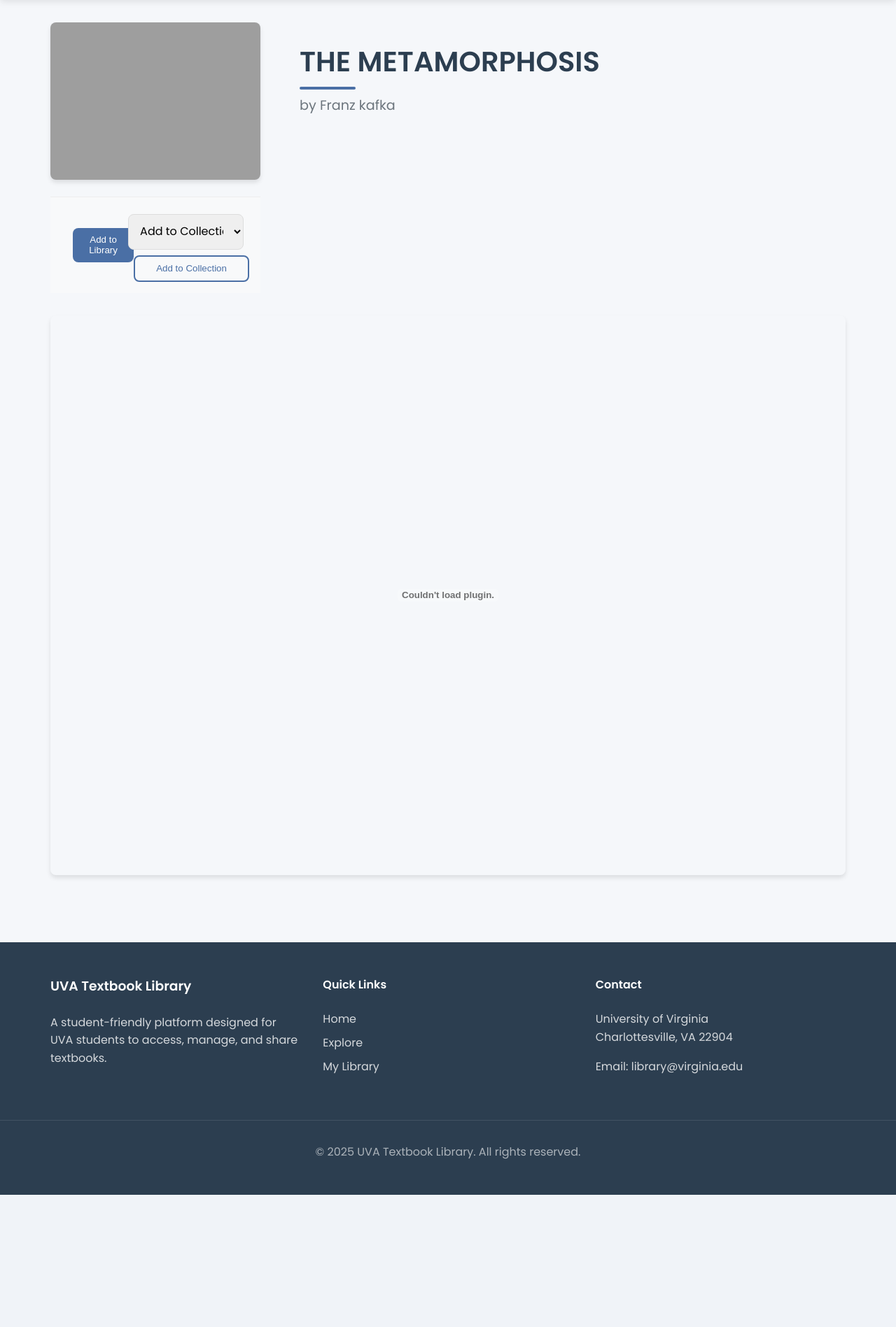
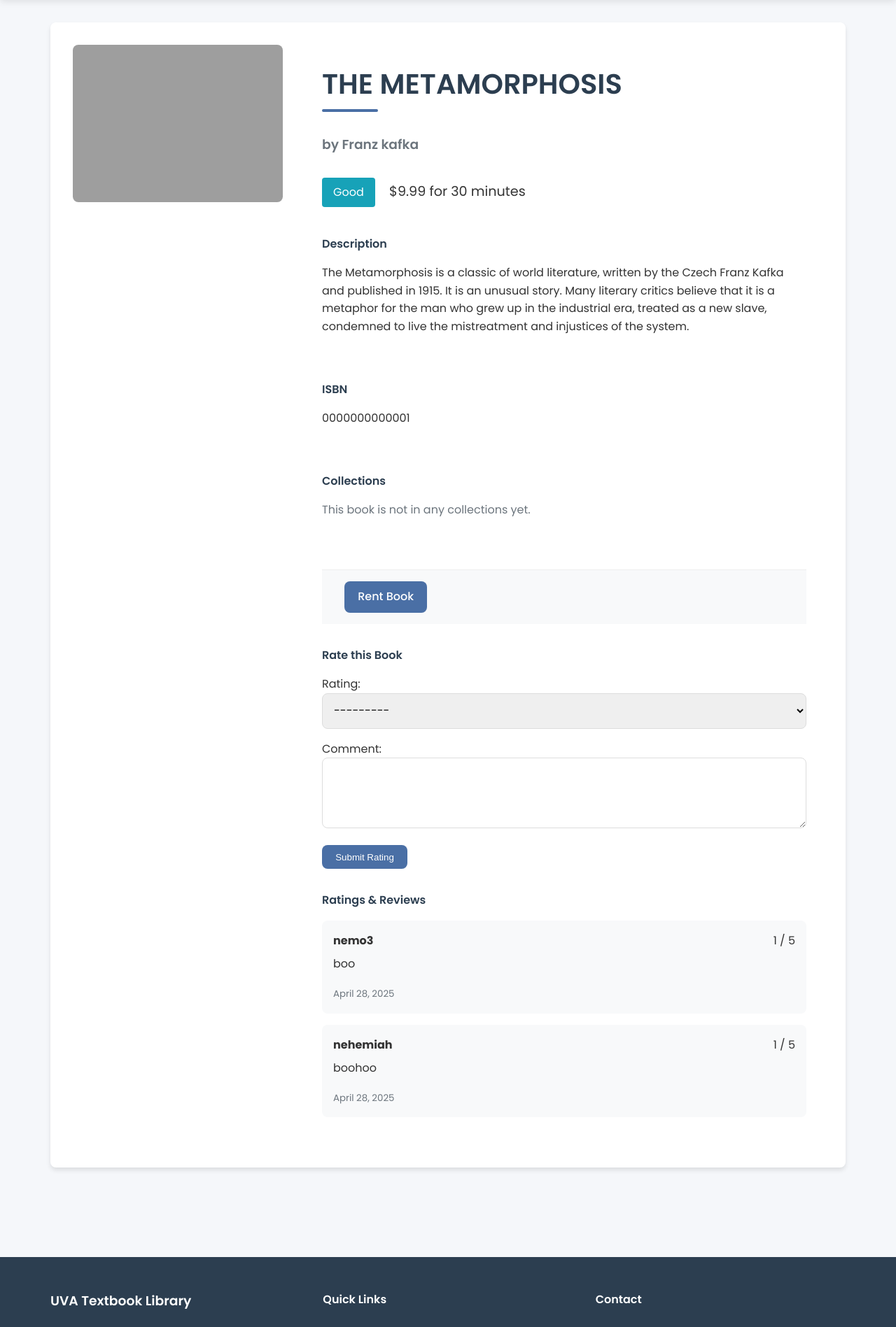
Before and after one commit to notjup1ter/textbook-rental-app, a Django app: page /library/book/1/ in a window 1280 px wide. Shown: the part 70-1967 px from the top of the page at 70% size. Before the commit the page ends 1778 px from the top, so only its background shows below. Run offline with Django 3.2, Linux system fonts and the light colour scheme; a user stored in the database is signed in; data comes from the database, SQL or seed files in the repository; both versions use the stored data as it was after the commit; data that the repository does not hold is empty; grey boxes are pictures that could not be loaded.

Commit message:
added more book details and ratings

```diff
--- a/library/forms.py
+++ b/library/forms.py
@@ -1,7 +1,7 @@
 from django import forms
 from django.contrib.auth.forms import UserCreationForm
 from django.contrib.auth.models import User
-from .models import Profile, Collection, Book
+from .models import Profile, Collection, Book, BookRating
 
 class CustomUserCreationForm(UserCreationForm):
     email = forms.EmailField(required=True)
@@ -26,7 +26,10 @@ class CollectionForm(forms.ModelForm):
 class BookForm(forms.ModelForm):
     class Meta:
         model = Book
-        fields = ['title', 'author', 'cover_image', 'pdf_file', 'rental_price', 'rental_duration_days', 'condition']
+        fields = ['title', 'author', 'isbn', 'description', 'cover_image', 'pdf_file', 'rental_price', 'rental_duration_days', 'condition']
+        widgets = {
+            'description': forms.Textarea(attrs={'rows': 3, 'class': 'form-control'}),
+        }
 
 
 class RentalPaymentForm(forms.Form):
@@ -46,3 +49,12 @@ class RentalPaymentForm(forms.Form):
         if not cvv.isdigit():
             raise forms.ValidationError("CVV must contain only digits")
         return cvv
+
+class BookRatingForm(forms.ModelForm):
+    class Meta:
+        model = BookRating
+        fields = ['rating', 'comment']
+        widgets = {
+            'rating': forms.Select(attrs={'class': 'form-control'}),
+            'comment': forms.Textarea(attrs={'class': 'form-control', 'rows': 3}),
+        }
--- a/library/templates/library/book_detail.html
+++ b/library/templates/library/book_detail.html
@@ -3,59 +3,132 @@
 {% block title %}{{ book.title }}{% endblock %}
 
 {% block content %}
-<div class="book-detail-container" style="max-width: 1200px; margin: 0 auto;">
-    <div class="book-header" style="display: grid; grid-template-columns: 300px 1fr; gap: 2rem; margin-bottom: 2rem;">
-        <div class="book-cover-container">
+<div class="card">
+    <div class="book-detail" style="display: grid; grid-template-columns: 300px 1fr; gap: 2rem;">
+        <div class="book-image">
             {% if book.cover_image %}
-            <img src="{{ book.cover_image.url }}" alt="{{ book.title }} cover" style="width: 100%; border-radius: 8px; box-shadow: var(--box-shadow);">
+            <img src="{{ book.cover_image.url }}" alt="{{ book.title }} cover" style="width: 100%; height: auto; border-radius: 8px;">
             {% else %}
-            <div style="width: 100%; aspect-ratio: 2/3; background-color: #e9ecef; display: flex; align-items: center; justify-content: center; border-radius: 8px;">
+            <div style="width: 100%; height: 400px; background-color: #e9ecef; display: flex; align-items: center; justify-content: center; border-radius: 8px;">
                 <span style="font-size: 4rem; color: #adb5bd;">📖</span>
             </div>
             {% endif %}
+        </div>
 
-            <div class="book-actions" style="margin-top: 1rem;">
-                {% if book in user_library_books %}
-                    <span class="in-library" style="display: block; text-align: center; padding: 0.5rem; background-color: var(--success-color); color: white; border-radius: var(--border-radius);">✓ In Your Library</span>
+        <div class="book-info">
+            <h1>{{ book.title }}</h1>
+            <h3 style="color: var(--text-light);">by {{ book.author }}</h3>
+
+            <div style="margin: 1rem 0;">
+                <span class="condition-badge" style="
+                    display: inline-block;
+                    padding: 0.5rem 1rem;
+                    border-radius: 4px;
+                    background-color: {% if book.condition == 'new' %}#28a745
+                        {% elif book.condition == 'excellent' %}#20c997
+                        {% elif book.condition == 'good' %}#17a2b8
+                        {% elif book.condition == 'fair' %}#ffc107
+                        {% else %}#dc3545{% endif %};
+                    color: {% if book.condition == 'fair' %}#000{% else %}#fff{% endif %};
+                ">
+                    {{ book.get_condition_display }}
+                </span>
+                <span style="margin-left: 1rem; font-size: 1.2rem;">${{ book.rental_price }} for {{ book.rental_duration_days }} minutes</span>
+            </div>
+
+            {% if book.description %}
+            <div style="margin: 1.5rem 0;">
+                <h4>Description</h4>
+                <p>{{ book.description }}</p>
+            </div>
+            {% endif %}
+
+            <div style="margin: 1.5rem 0;">
+                <h4>ISBN</h4>
+                <p>{{ book.isbn }}</p>
+            </div>
+
+            {% with collections=book.collection_set.all %}
+            <div style="margin: 1.5rem 0;">
+                <h4>Collections</h4>
+                {% if collections %}
+                <div style="display: flex; flex-wrap: wrap; gap: 0.5rem; margin-top: 0.5rem;">
+                    {% for collection in collections %}
+                    <a href="{% url 'collection_detail' collection.id %}" style="text-decoration: none;">
+                        <span style="
+                            display: inline-block;
+                            background-color: var(--primary-color);
+                            color: white;
+                            padding: 0.5rem 1rem;
+                            border-radius: 20px;
+                            font-size: 0.9rem;
+                        ">
+                            {{ collection.title }} (by {{ collection.user.username }})
+                        </span>
+                    </a>
+                    {% endfor %}
+                </div>
                 {% else %}
-                    <form method="post" action="{% url 'explore_library' %}">
+                <p style="color: var(--text-light);">This book is not in any collections yet.</p>
+                {% endif %}
+            </div>
+            {% endwith %}
+
+            <div class="book-actions" style="margin-top: 2rem;">
+                {% if user.is_authenticated %}
+                    {% if book in user_library_books %}
+                        <span class="in-library">✓ In Your Library</span>
+                        {% if book.pdf_file %}
+                        <a href="{% url 'view_pdf' book.id %}" class="btn btn-primary">Download PDF</a>
+                        {% endif %}
+                    {% else %}
+                        <a href="{% url 'rent_book' book.id %}" class="btn btn-primary">Rent Book</a>
+                    {% endif %}
+                {% else %}
+                    <div style="text-align: center; padding: 1rem; background-color: #f8f9fa; border-radius: 8px;">
+                        <p style="margin-bottom: 1rem;">Please log in to rent this book or access its content.</p>
+                        <a href="{% url 'login' %}?next={{ request.path }}" class="btn btn-primary">Log In</a>
+                        <a href="{% url 'register' %}" class="btn btn-outline" style="margin-left: 0.5rem;">Register</a>
+                    </div>
+                {% endif %}
+            </div>
+
+            {% if user.is_authenticated %}
+                {% if rating_form %}
+                <div style="margin-top: 2rem;">
+                    <h4>Rate this Book</h4>
+                    <form method="post">
                         {% csrf_token %}
-                        <input type="hidden" name="book_id" value="{{ book.id }}">
-                        <button type="submit" class="btn btn-primary" style="width: 100%;">Add to Library</button>
-                    </form>
-                {% endif %}
-
-                {% if user.is_authenticated %}
-                <div class="dropdown" style="margin-top: 0.5rem; width: 200%;">
-                    <form method="post" action="{% url 'add_to_collection' book.id %}">
-                        {% csrf_token %}
-                        <select name="collection_id" class="form-control" style="margin-bottom: 0.5rem;">
-                            <option value="">Add to Collection...</option>
-                            {% for collection in user_collections %}
-                            <option value="{{ collection.id }}">{{ collection.title }}</option>
-                            {% endfor %}
-                        </select>
-                        <button type="submit" class="btn btn-outline" style="width: 100%;">Add to Collection</button>
+                        {{ rating_form.as_p }}
+                        <button type="submit" class="btn btn-primary">Submit Rating</button>
                     </form>
                 </div>
                 {% endif %}
+            {% else %}
+                <div style="margin-top: 2rem;">
+                    <h4>Ratings & Reviews</h4>
+                    <p style="color: var(--text-light);">Log in to rate this book.</p>
+                </div>
+            {% endif %}
+
+            {% if ratings %}
+            <div style="margin-top: 2rem;">
+                <h4>Ratings & Reviews</h4>
+                {% for rating in ratings %}
+                <div style="margin: 1rem 0; padding: 1rem; background-color: #f8f9fa; border-radius: 8px;">
+                    <div style="display: flex; justify-content: space-between;">
+                        <strong>{{ rating.user.username }}</strong>
+                        <span>{{ rating.rating }} / 5</span>
+                    </div>
+                    {% if rating.comment %}
+                    <p style="margin-top: 0.5rem;">{{ rating.comment }}</p>
+                    {% endif %}
+                    <small style="color: var(--text-light);">{{ rating.created_at|date:"F j, Y" }}</small>
+                </div>
+                {% endfor %}
             </div>
-        </div>
-
-        <div class="book-info">
-            <h1 style="margin-bottom: 0.5rem;">{{ book.title }}</h1>
-            <p class="book-author" style="font-size: 1.2rem; color: var(--text-light); margin-bottom: 1.5rem;">by {{ book.author }}</p>
+            {% endif %}
         </div>
     </div>
-
-    {% if book.pdf_file %}
-    <div class="pdf-container" style="width: 100%; height: 800px; border-radius: 8px; overflow: hidden; box-shadow: var(--box-shadow);">
-        <embed src="{{ book.pdf_file.url }}" type="application/pdf" width="100%" height="100%">
-    </div>
-    {% else %}
-    <div class="no-pdf" style="text-align: center; padding: 3rem; background-color: #f8f9fa; border-radius: 8px;">
-        <p>No PDF available for this book.</p>
-    </div>
-    {% endif %}
 </div>
 {% endblock %}
--- a/library/templates/library/explore_library.html
+++ b/library/templates/library/explore_library.html
@@ -83,6 +83,8 @@
             </div>
 
             <div class="book-actions" style="display: flex; flex-direction: column; gap: 0.5rem;">
+                <a href="{% url 'book_detail' book.id %}" class="btn btn-outline" style="width: 100%;">View Book</a>
+
                 {% if book in user_library_books %}
                     <span class="in-library">✓ In Your Library</span>
                 {% else %}
--- a/library/templates/library/home.html
+++ b/library/templates/library/home.html
@@ -12,7 +12,7 @@
     {% if not user.is_authenticated %}
     <div class="cta-buttons">
         <a href="{% url 'login' %}" class="btn btn-primary">Sign In</a>
-        <a href="{% url 'register' %}" class="btn btn-outline">Create Account</a>
+        <a href="{% url 'register' %}" class="btn btn-primary">Create Account</a>
     </div>
     {% else %}
     <div class="cta-buttons">
--- a/library/views.py
+++ b/library/views.py
@@ -1,9 +1,9 @@
 from django.shortcuts import render, redirect, get_object_or_404
 from django.contrib.auth.models import Group, User
-from .models import Book, UserLibrary, Profile, ApprovedLibrarianEmail, Collection, Rental, Notification
+from .models import Book, UserLibrary, Profile, ApprovedLibrarianEmail, Collection, Rental, Notification, BookRating
 from django.contrib.auth.decorators import login_required
 from django.contrib.auth import logout, login
-from .forms import CustomUserCreationForm, ProfileForm, CollectionForm, BookForm, RentalPaymentForm
+from .forms import CustomUserCreationForm, ProfileForm, CollectionForm, BookForm, RentalPaymentForm, BookRatingForm
 from django.http import FileResponse, Http404
 from django.utils import timezone
 from datetime import timedelta
@@ -12,6 +12,7 @@ from django.contrib import messages
 from django.db.models import Q
 from django.urls import reverse
 from functools import wraps
+from django.db import IntegrityError
 
 #predefined price ranges
 PRICE_RANGES = [
@@ -240,26 +241,36 @@ def librarian_dashboard(request):
         else:
             title = request.POST.get('title')
             author = request.POST.get('author')
+            isbn = request.POST.get('isbn')
+            description = request.POST.get('description')
             rental_price = request.POST.get('rental_price')
             rental_duration_days = request.POST.get('rental_duration_days')
             condition = request.POST.get('condition')
             cover_image = request.FILES.get('cover_image')
             pdf_file = request.FILES.get('pdf_file')
 
-            if title and author:
-                book = Book(
-                    title=title,
-                    author=author,
-                    rental_price=rental_price,
-                    rental_duration_days=rental_duration_days,
-                    condition=condition
-                )
-                if cover_image:
-                    book.cover_image = cover_image
-                if pdf_file:
-                    book.pdf_file = pdf_file
-                book.save()
-                return redirect('librarian_dashboard')
+            if title and author and isbn:
+                try:
+                    book = Book(
+                        title=title,
+                        author=author,
+                        isbn=isbn,
+                        description=description,
+                        rental_price=rental_price,
+                        rental_duration_days=rental_duration_days,
+                        condition=condition
+                    )
+                    if cover_image:
+                        book.cover_image = cover_image
+                    if pdf_file:
+                        book.pdf_file = pdf_file
+                    book.save()
+                    messages.success(request, f"Book '{title}' added successfully.")
+                    return redirect('librarian_dashboard')
+                except IntegrityError:
+                    messages.error(request, "A book with this ISBN already exists.")
+            else:
+                messages.error(request, "Title, author, and ISBN are required.")
 
     return render(request, 'library/librarian_dashboard.html', {'books': books})
 
@@ -359,21 +370,45 @@ def view_pdf(request, book_id):
     else:
         raise Http404("No PDF file found for this book")
 
-@login_required
 def book_detail(request, book_id):
     book = get_object_or_404(Book, id=book_id)
     user_library_books = []
     user_collections = []
+    user_rating = None
+    rating_form = None
 
     if request.user.is_authenticated:
         user_library, created = UserLibrary.objects.get_or_create(user=request.user)
         user_library_books = user_library.books.all()
         user_collections = Collection.objects.filter(user=request.user)
+        user_rating = BookRating.objects.filter(book=book, user=request.user).first()
+
+        if request.method == 'POST':
+            if user_rating:
+                rating_form = BookRatingForm(request.POST, instance=user_rating)
+            else:
+                rating_form = BookRatingForm(request.POST)
+
+            if rating_form.is_valid():
+                rating = rating_form.save(commit=False)
+                rating.book = book
+                rating.user = request.user
+                rating.save()
+                messages.success(request, "Your rating has been saved.")
+                return redirect('book_detail', book_id=book_id)
+        else:
+            rating_form = BookRatingForm(instance=user_rating)
+
+    # Get all ratings for the book
+    ratings = book.bookrating_set.all().order_by('-created_at')
 
     return render(request, 'library/book_detail.html', {
         'book': book,
         'user_library_books': user_library_books,
         'user_collections': user_collections,
+        'rating_form': rating_form,
+        'user_rating': user_rating,
+        'ratings': ratings,
     })
 
 @login_required
```
Also changed, not shown: library/models.py (+33 -1 lines), library/templates/library/librarian_dashboard.html (+15 -0 lines), db.sqlite3, library/migrations/0016_book_isbn.py (added), library/migrations/0017_book_description_bookrating.py (added).
